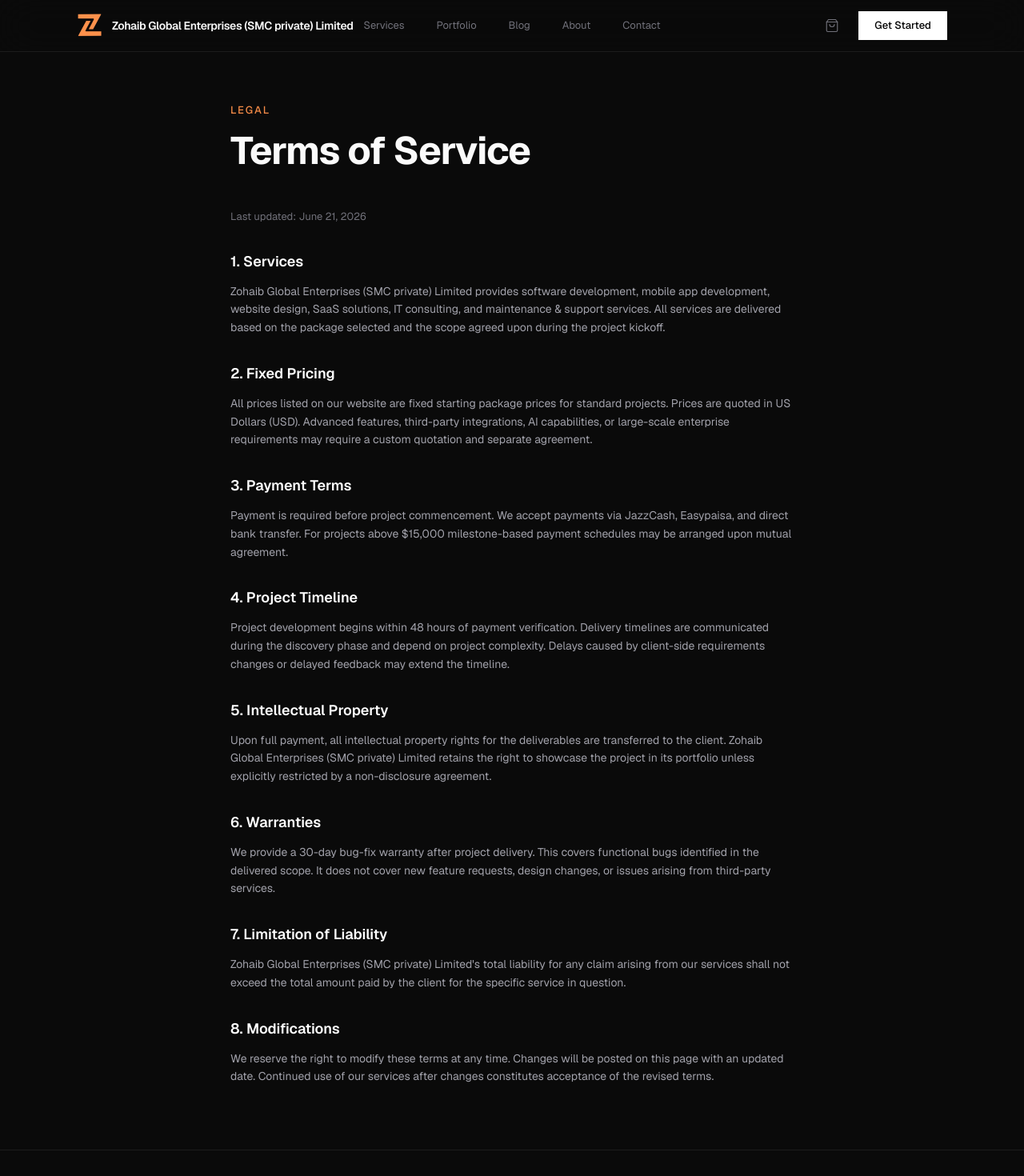
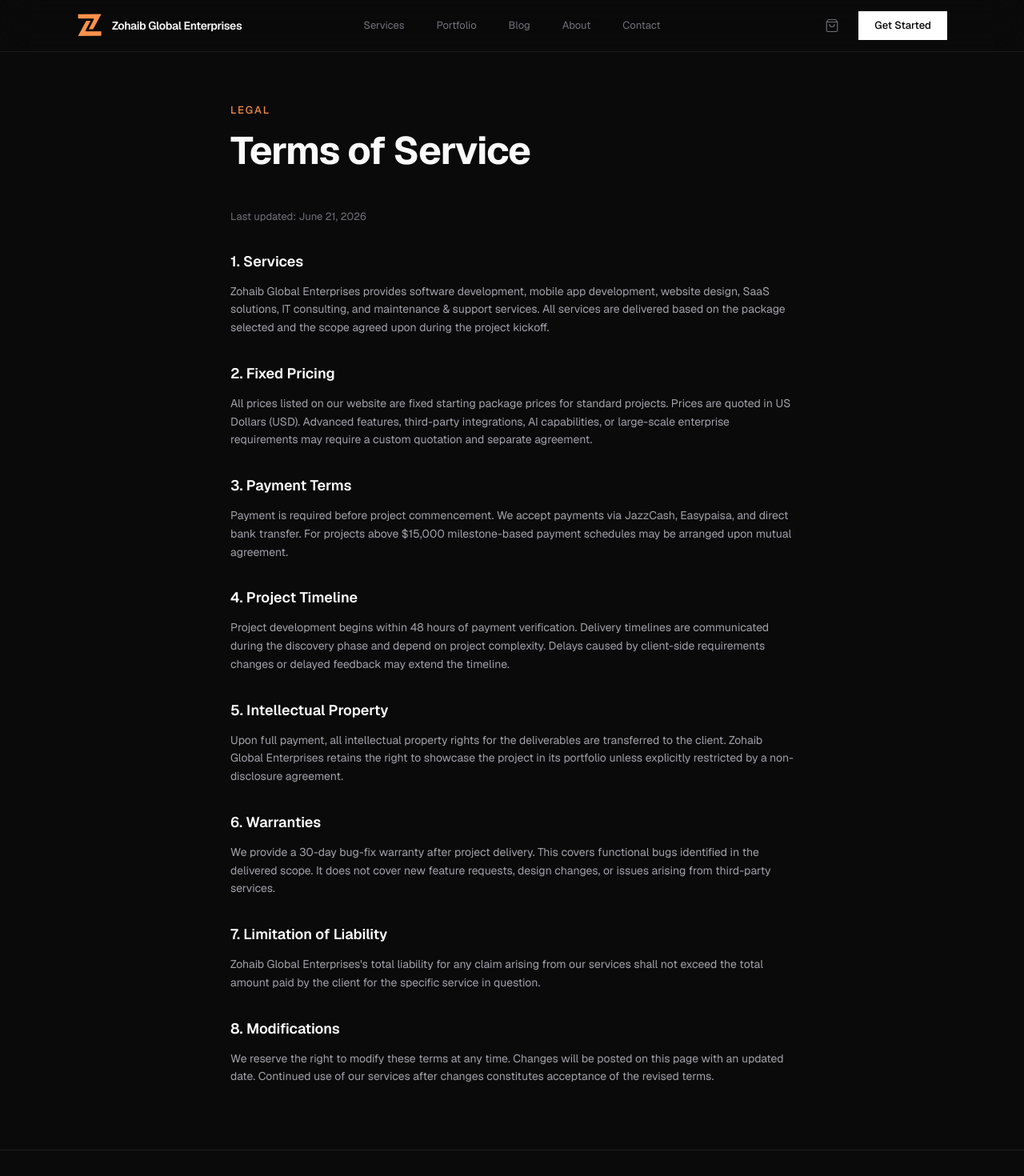
Before and after one commit to szhk5145-droid/zohaibgc, a Next.js app: page /terms in a window 1280 px wide. Shown: the top 1470 px of the page at 80% size. Built offline with nearby package versions, Linux system fonts and the light colour scheme.

Commit message:
Shorten company name globally

```diff
--- a/src/app/contact/page.tsx
+++ b/src/app/contact/page.tsx
@@ -118,7 +118,7 @@ export default function ContactPage() {
                   </div>
                   <div className="flex flex-col py-3 border-b border-[#1c1c1c] gap-1">
                     <span className="text-[13px] text-[#71717a]">Headquarters</span>
-                    <span className="text-[14px] font-semibold leading-relaxed">Zohaib Global Enterprises (SMC private) Limited<br/>123 Innovation Drive, Tech Park<br/>Islamabad, Pakistan</span>
+                    <span className="text-[14px] font-semibold leading-relaxed">Zohaib Global Enterprises<br/>123 Innovation Drive, Tech Park<br/>Islamabad, Pakistan</span>
                   </div>
                 </div>
               </div>
--- a/src/app/faq/page.tsx
+++ b/src/app/faq/page.tsx
@@ -9,7 +9,7 @@ const faqs = [
   // General & Company
   {
     question: "What industries do you specialize in?",
-    answer: "Zohaib Global Enterprises (SMC private) Limited has extensive experience delivering solutions across various industries including FinTech, E-Commerce, Healthcare, Logistics, and Enterprise SaaS. Our cross-industry expertise allows us to engineer robust, scalable architectures tailored to your specific market demands."
+    answer: "Zohaib Global Enterprises has extensive experience delivering solutions across various industries including FinTech, E-Commerce, Healthcare, Logistics, and Enterprise SaaS. Our cross-industry expertise allows us to engineer robust, scalable architectures tailored to your specific market demands."
   },
   {
     question: "Where is Zohaib Global Enterprises headquartered?",
--- a/src/app/layout.tsx
+++ b/src/app/layout.tsx
@@ -17,16 +17,16 @@ const geistMono = Geist_Mono({
 export const metadata: Metadata = {
   metadataBase: new URL('https://zohaibglobal.com'),
   title: {
-    default: "Zohaib Global Enterprises (SMC private) Limited",
+    default: "Zohaib Global Enterprises",
     template: "%s | Zohaib Global Enterprises",
   },
-  description: "Zohaib Global Enterprises (SMC private) Limited delivers enterprise-grade software development, mobile applications, SaaS platforms, and IT consulting worldwide.",
+  description: "Zohaib Global Enterprises delivers enterprise-grade software development, mobile applications, SaaS platforms, and IT consulting worldwide.",
   keywords: ["software development", "mobile app development", "SaaS", "IT consulting", "ERP", "CRM", "web design", "ecommerce development", "Zohaib Global Enterprises", "SMC private limited"],
-  authors: [{ name: "Zohaib Global Enterprises (SMC private) Limited" }],
+  authors: [{ name: "Zohaib Global Enterprises" }],
   creator: "Zohaib Global Enterprises",
   publisher: "Zohaib Global Enterprises",
   openGraph: {
-    title: "Zohaib Global Enterprises (SMC private) Limited",
+    title: "Zohaib Global Enterprises",
     description: "Enterprise-grade software development and IT infrastructure solutions.",
     url: "https://zohaibglobal.com",
     siteName: "Zohaib Global Enterprises",
@@ -43,7 +43,7 @@ export const metadata: Metadata = {
   },
   twitter: {
     card: "summary_large_image",
-    title: "Zohaib Global Enterprises (SMC private) Limited",
+    title: "Zohaib Global Enterprises",
     description: "Enterprise-grade software development and IT infrastructure solutions.",
     images: ["/logo-new.webp"],
   },
--- a/src/app/manifest.ts
+++ b/src/app/manifest.ts
@@ -2,7 +2,7 @@ import { MetadataRoute } from 'next';
 
 export default function manifest(): MetadataRoute.Manifest {
   return {
-    name: 'Zohaib Global Enterprises (SMC private) Limited',
+    name: 'Zohaib Global Enterprises',
     short_name: 'Zohaib Global',
     description: 'Enterprise-grade software development, mobile applications, SaaS platforms, and IT consulting.',
     start_url: '/',
--- a/src/app/privacy/page.tsx
+++ b/src/app/privacy/page.tsx
@@ -54,7 +54,7 @@ export default function PrivacyPage() {
 
             <div>
               <h2 className="text-lg font-semibold text-white mb-3">7. Contact</h2>
-              <p>If you have any questions about this Privacy Policy, please contact Zohaib Global Enterprises (SMC private) Limited through our Contact page or email us directly.</p>
+              <p>If you have any questions about this Privacy Policy, please contact Zohaib Global Enterprises through our Contact page or email us directly.</p>
             </div>
           </div>
         </div>
--- a/src/app/terms/page.tsx
+++ b/src/app/terms/page.tsx
@@ -17,7 +17,7 @@ export default function TermsPage() {
 
             <div>
               <h2 className="text-lg font-semibold text-white mb-3">1. Services</h2>
-              <p>Zohaib Global Enterprises (SMC private) Limited provides software development, mobile app development, website design, SaaS solutions, IT consulting, and maintenance & support services. All services are delivered based on the package selected and the scope agreed upon during the project kickoff.</p>
+              <p>Zohaib Global Enterprises provides software development, mobile app development, website design, SaaS solutions, IT consulting, and maintenance & support services. All services are delivered based on the package selected and the scope agreed upon during the project kickoff.</p>
             </div>
 
             <div>
@@ -37,7 +37,7 @@ export default function TermsPage() {
 
             <div>
               <h2 className="text-lg font-semibold text-white mb-3">5. Intellectual Property</h2>
-              <p>Upon full payment, all intellectual property rights for the deliverables are transferred to the client. Zohaib Global Enterprises (SMC private) Limited retains the right to showcase the project in its portfolio unless explicitly restricted by a non-disclosure agreement.</p>
+              <p>Upon full payment, all intellectual property rights for the deliverables are transferred to the client. Zohaib Global Enterprises retains the right to showcase the project in its portfolio unless explicitly restricted by a non-disclosure agreement.</p>
             </div>
 
             <div>
@@ -47,7 +47,7 @@ export default function TermsPage() {
 
             <div>
               <h2 className="text-lg font-semibold text-white mb-3">7. Limitation of Liability</h2>
-              <p>Zohaib Global Enterprises (SMC private) Limited&apos;s total liability for any claim arising from our services shall not exceed the total amount paid by the client for the specific service in question.</p>
+              <p>Zohaib Global Enterprises&apos;s total liability for any claim arising from our services shall not exceed the total amount paid by the client for the specific service in question.</p>
             </div>
 
             <div>
--- a/src/components/Footer.tsx
+++ b/src/components/Footer.tsx
@@ -9,8 +9,8 @@ export default function Footer() {
           {/* Brand */}
           <div className="col-span-2">
             <div className="flex items-center gap-3 mb-5">
-              <Image src="/logo-new.webp" alt="Zohaib Global Enterprises (SMC private) Limited" width={32} height={32} className="w-8 h-8 object-contain" />
-              <span className="text-sm font-semibold leading-tight max-w-[150px]">Zohaib Global Enterprises (SMC private) Limited</span>
+              <Image src="/logo-new.webp" alt="Zohaib Global Enterprises" width={32} height={32} className="w-8 h-8 object-contain" />
+              <span className="text-sm font-semibold leading-tight max-w-[150px]">Zohaib Global Enterprises</span>
             </div>
             <p className="text-[13px] text-[#71717a] leading-relaxed max-w-xs mb-6">
               Engineering digital products with fixed pricing and full transparency. From startups to enterprises.
@@ -73,7 +73,7 @@ export default function Footer() {
         </div>
 
         <div className="border-t border-[#1c1c1c] pt-8 flex flex-col md:flex-row items-center justify-between gap-4">
-          <span className="text-[12px] text-[#444]">© {new Date().getFullYear()} Zohaib Global Enterprises (SMC private) Limited. All rights reserved.</span>
+          <span className="text-[12px] text-[#444]">© {new Date().getFullYear()} Zohaib Global Enterprises. All rights reserved.</span>
           <span className="text-[12px] text-[#444]">All prices are in USD</span>
         </div>
       </div>
--- a/src/components/Navbar.tsx
+++ b/src/components/Navbar.tsx
@@ -23,8 +23,8 @@ export default function Navbar() {
       <nav className="fixed top-0 left-0 right-0 z-50 bg-[#0a0a0a]/80 backdrop-blur-xl border-b border-[#1c1c1c]">
         <div className="w-full px-8 md:px-12 lg:px-16 xl:px-24 h-16 flex items-center justify-between relative">
           <Link href="/" className="flex items-center gap-3 relative z-10">
-            <Image src="/logo-new.webp" alt="Zohaib Global Enterprises (SMC private) Limited" width={32} height={32} className="w-8 h-8 object-contain" />
-            <span className="text-sm font-semibold tracking-tight hidden lg:block">Zohaib Global Enterprises (SMC private) Limited</span>
+            <Image src="/logo-new.webp" alt="Zohaib Global Enterprises" width={32} height={32} className="w-8 h-8 object-contain" />
+            <span className="text-sm font-semibold tracking-tight hidden lg:block">Zohaib Global Enterprises</span>
             <span className="text-sm font-semibold tracking-tight lg:hidden">Zohaib Global</span>
           </Link>
           <div className="hidden md:flex items-center gap-10 text-[13px] text-[#71717a] absolute left-1/2 -translate-x-1/2">
```
